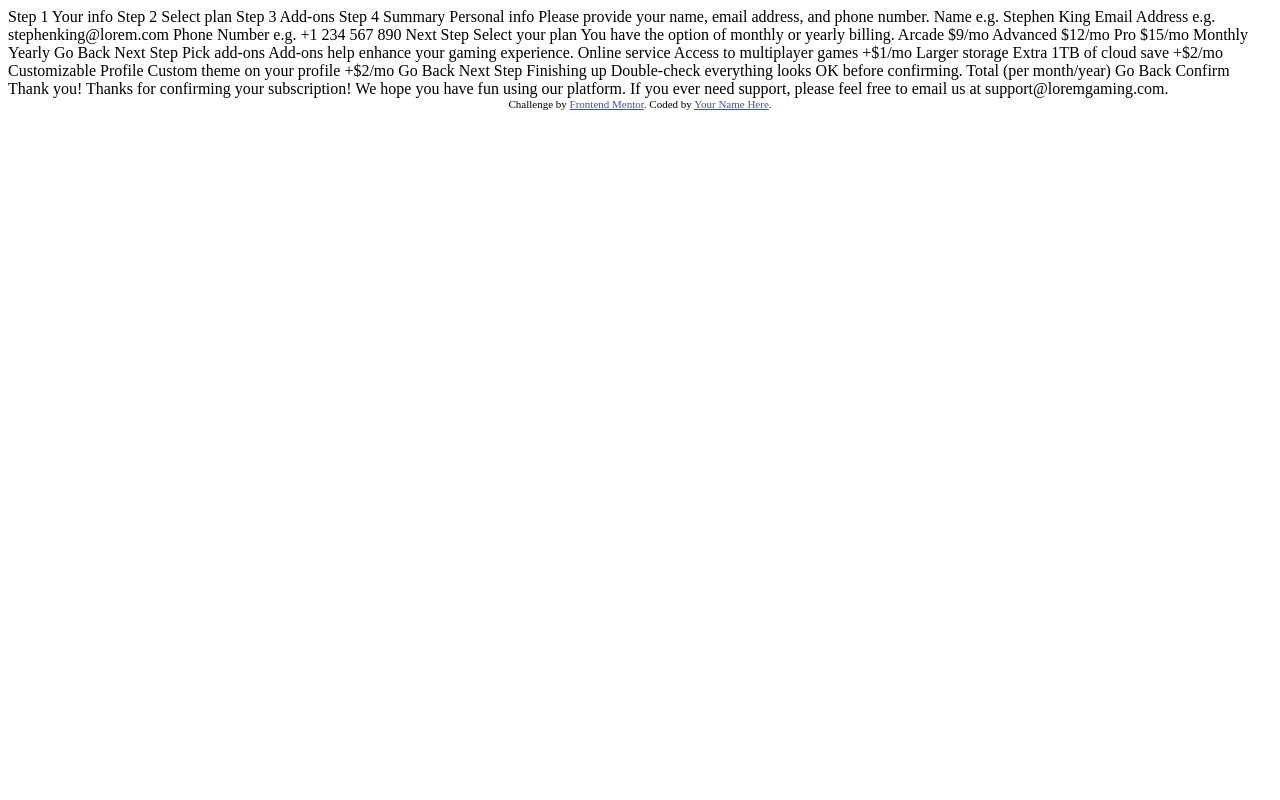
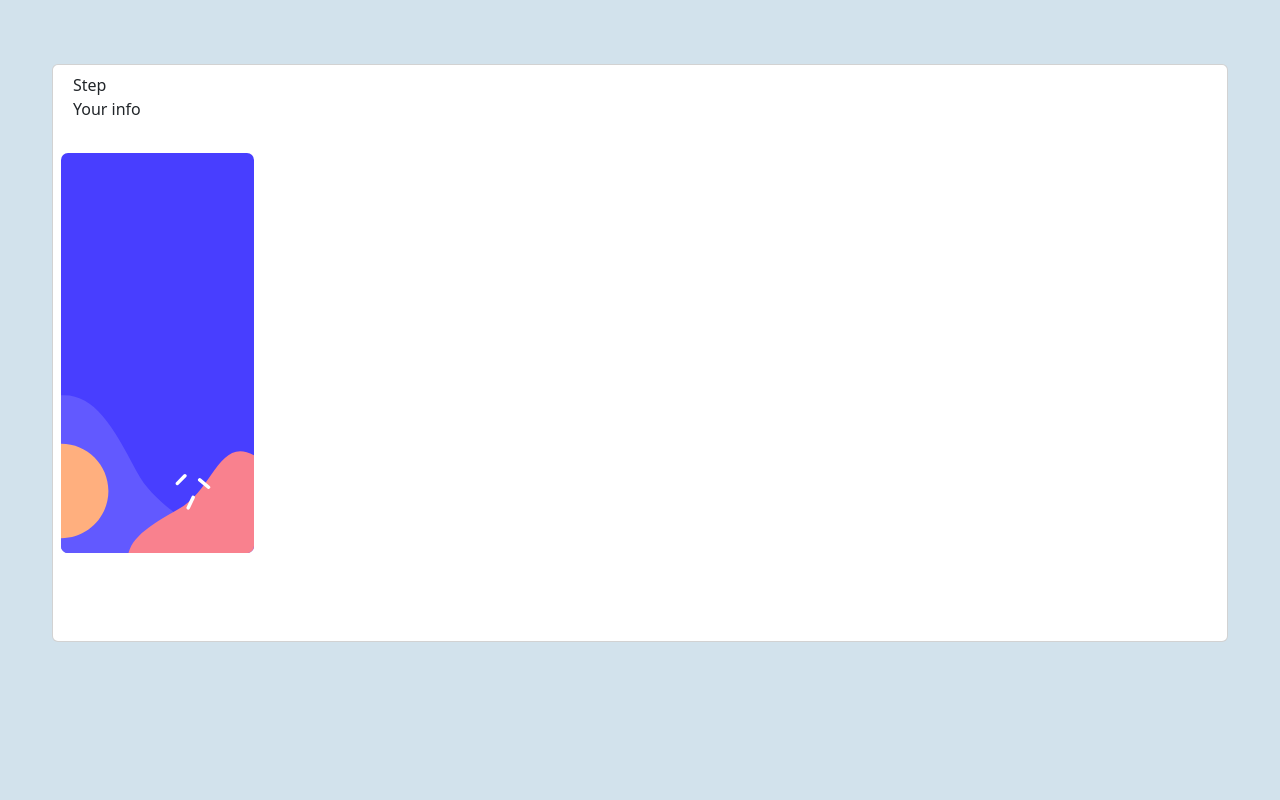
Before and after one commit to gabrielCamilo58/Multi-step-form-Frontend-Mentor, a plain HTML site: page index.html in a window 1280 px wide. Shown: the top 800 px of the page. Drawn offline with nearby package versions, Linux system fonts and the light colour scheme.

Commit message:
:sparkles: card

```diff
--- /dev/null
+++ b/assets/css/main.css
@@ -0,0 +1,11 @@
+.main-container{
+    height: 100vh;
+    width: 100vw;
+    padding: 4rem;
+    background-color: #d2e2ec;
+}
+.colLeft{
+    height: 70vh;
+    background-image: url('../images/bg-sidebar-desktop.svg');
+    background-size:    100% 100%;
+}
--- a/index.html
+++ b/index.html
@@ -5,16 +5,32 @@
   <meta name="viewport" content="width=device-width, initial-scale=1.0"> <!-- displays site properly based on user's device -->
 
   <link rel="icon" type="image/png" sizes="32x32" href="./assets/images/favicon-32x32.png">
-
+  <link href="https://cdn.jsdelivr.net/npm/bootstrap@5.3.0-alpha1/dist/css/bootstrap.min.css" rel="stylesheet" integrity="sha384-GLhlTQ8iRABdZLl6O3oVMWSktQOp6b7In1Zl3/Jr59b6EGGoI1aFkw7cmDA6j6gD" crossorigin="anonymous">
+  <link rel="stylesheet" href="./assets/css/main.css">
   <title>Frontend Mentor | Multi-step form</title>
 
   <!-- Feel free to remove these styles or customise in your own stylesheet 👍 -->
   <style>
     .attribution { font-size: 11px; text-align: center; }
     .attribution a { color: hsl(228, 45%, 44%); }
+    p {margin-bottom: 0%;}
   </style>
 </head>
 <body>
+  <div class="main-container">
+    <div class="card row p-2">
+      <div class="col-2 colLeft">
+        <div>
+          <p>Step</p>
+          <p> Your info</p>
+        </div>
+
+      </div>
+      <div class="col-10">
+
+      </div>
+    </div>
+  </div>
 
   <!-- Sidebar start -->
 
@@ -123,4 +139,5 @@
     Coded by <a href="#">Your Name Here</a>.
   </div>
 </body>
+<script src="https://cdn.jsdelivr.net/npm/bootstrap@5.3.0-alpha1/dist/js/bootstrap.bundle.min.js" integrity="sha384-w76AqPfDkMBDXo30jS1Sgez6pr3x5MlQ1ZAGC+nuZB+EYdgRZgiwxhTBTkF7CXvN" crossorigin="anonymous"></script>
 </html>
```
